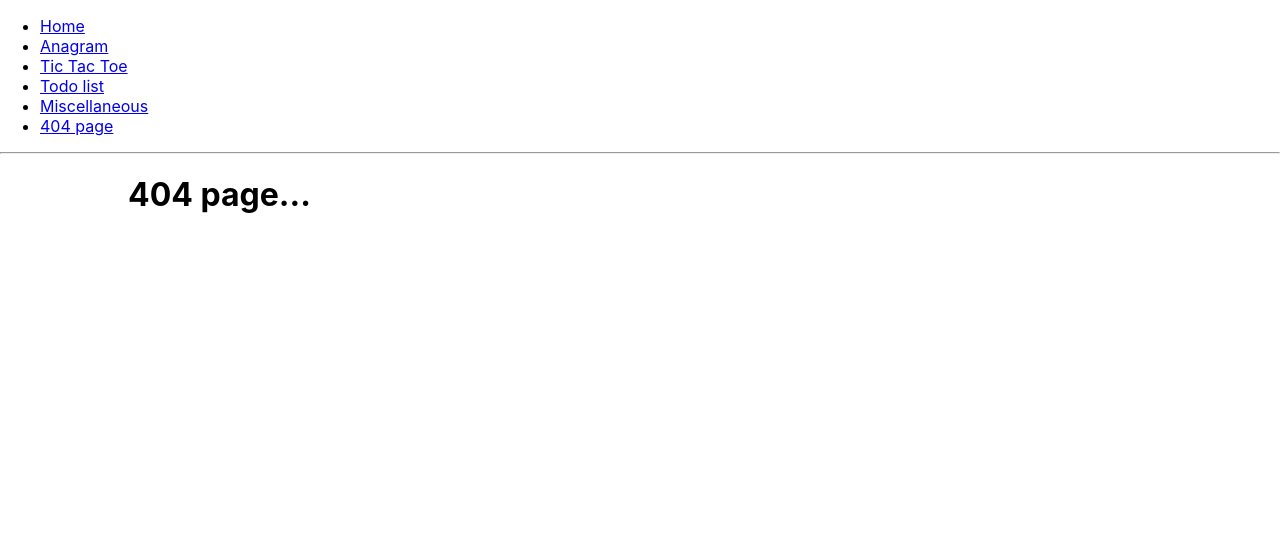
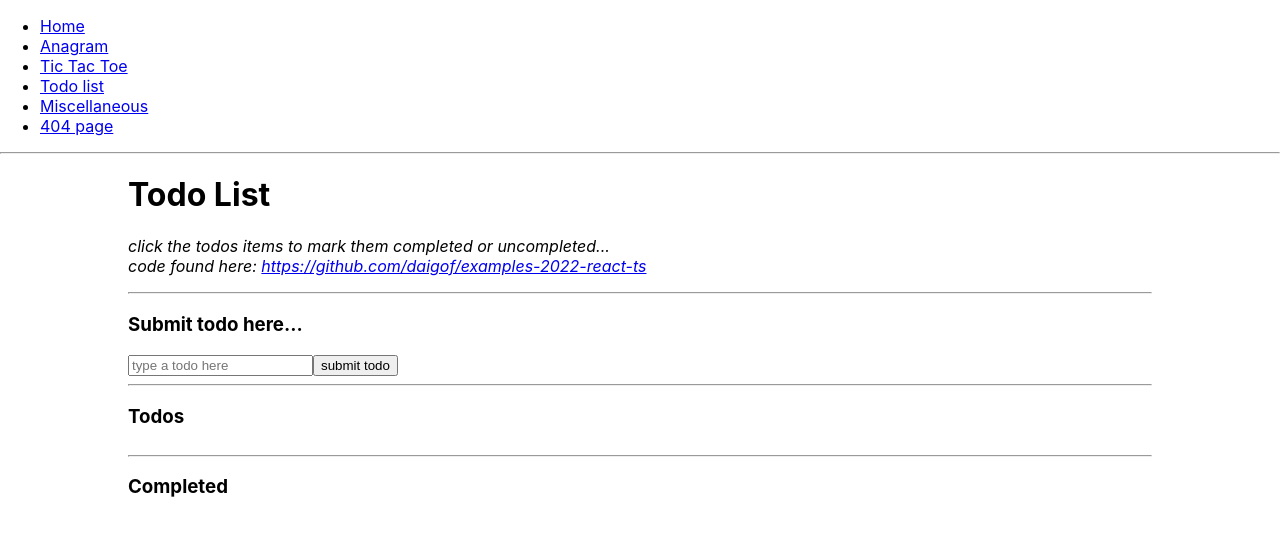
Before and after one commit to daigof/daigof.github.io, a React (Create React App) app: page /examples-2022-react-ts/todo-list in a window 1280 px wide. Before the commit this address had no page. Shown: the top 536 px of the page. Built offline with nearby package versions, Linux system fonts and the light colour scheme.

Commit message:
todo list update

```diff
--- a/src/components/todoList/index.tsx
+++ b/src/components/todoList/index.tsx
@@ -11,7 +11,9 @@ const TodoList = () => {
   const [todoText, setTodoText] = useState("");
   const [todos, setTodos] = useState<Array<TodoType>>([]);
 
-  const submitTodo = () => {
+  const submitTodo = (event: React.FormEvent<HTMLFormElement>) => {
+    event.preventDefault();
+
     if (!todoText) {
       alert("type something first");
       return;
@@ -32,11 +34,9 @@ const TodoList = () => {
   };
 
   const updateTodos = (text: string) => {
-    const updatedList = todos.map((todo) => ({
-      ...todo,
-      completed: todo.text === text ? !todo.completed : todo.completed,
-    }));
-
+    const updatedList = todos.map((todo) =>
+      todo.text === text ? { ...todo, completed: !todo.completed } : { ...todo }
+    );
     setTodos(updatedList);
   };
 
@@ -52,12 +52,25 @@ const TodoList = () => {
   return (
     <>
       <h1>Todo List</h1>
+
       <p>
         <em>click the todos items to mark them completed or uncompleted...</em>
+        <br />
+        <em>
+          code found here:{" "}
+          <a
+            href="https://github.com/daigof/examples-2022-react-ts"
+            target="_blank"
+            rel="noreferrer"
+          >
+            https://github.com/daigof/examples-2022-react-ts
+          </a>
+        </em>
       </p>
 
       <hr />
       <h3>Submit todo here...</h3>
+      <form onSubmit={submitTodo}>
         <input
           type="text"
           placeholder="type a todo here"
@@ -66,9 +79,8 @@ const TodoList = () => {
             setTodoText(e.target.value);
           }}
         />
-      <button type="button" onClick={submitTodo}>
-        submit todo
-      </button>
+        <button type="submit">submit todo</button>
+      </form>
       <hr />
       <h3>Todos</h3>
       <UnorderedList>{renderTodosListItems()}</UnorderedList>
--- a/src/components/todoList/styles.ts
+++ b/src/components/todoList/styles.ts
@@ -3,7 +3,6 @@ import styled from "@emotion/styled";
 export const UnorderedList = styled.ul<{ hasLineThrough?: boolean }>`
   display: flex;
   flex-direction: column;
-
   margin: 8px 0 0 0;
 
   text-decoration: ${({ hasLineThrough = false }) =>
--- a/src/index.tsx
+++ b/src/index.tsx
@@ -17,7 +17,7 @@ const root = ReactDOM.createRoot(
 
 root.render(
   <React.StrictMode>
-    <BrowserRouter>
+    <BrowserRouter basename="/examples-2022-react-ts">
       <Routes>
         <Route path="/" element={<Layout />}>
           <Route index element={<Home />} />
```
Lines whose indentation alone changed are shown as unchanged.
